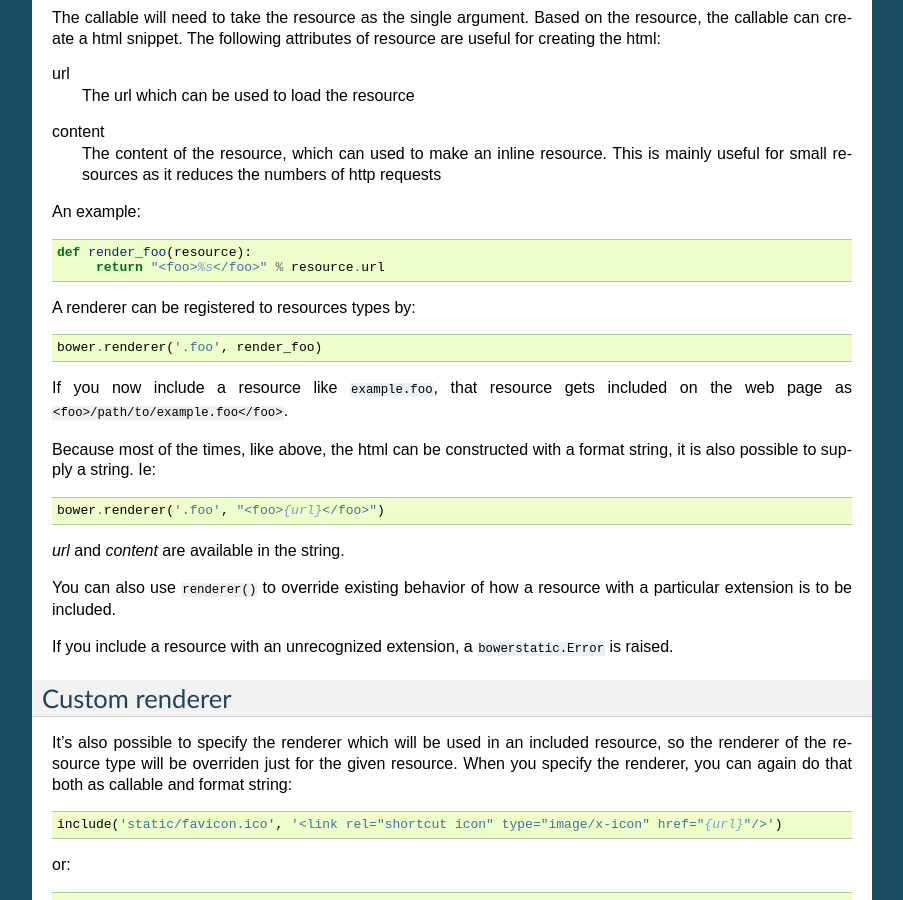
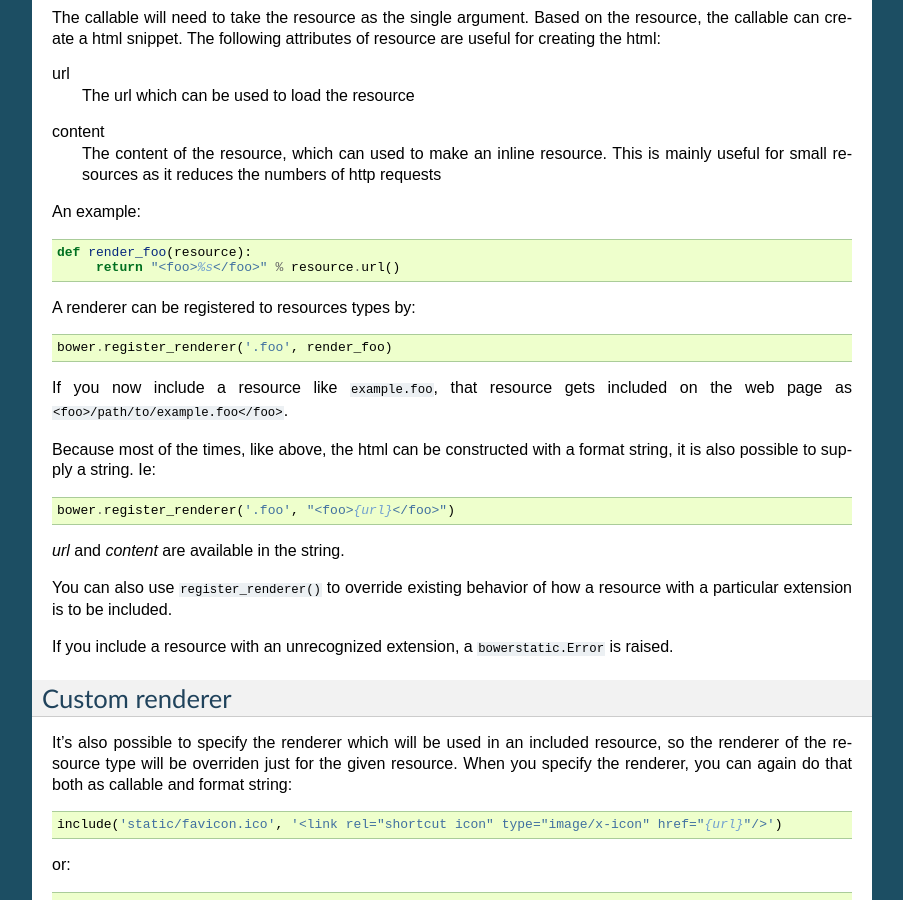
Before and after one commit to faassen/bowerstatic, a Sphinx documentation site: the page built from doc/integrating.rst, in a window 1280 px wide and 900 px high, scrolled down 2555 px. Shown: the whole window, without its empty margins (198-1101 px from the left). Built offline with Sphinx 7.4.7, drawn with Linux system fonts in a browser that asks for light colours.

Commit message:
Update integrating.rst

```diff
--- a/doc/integrating.rst
+++ b/doc/integrating.rst
@@ -173,11 +173,11 @@ content
 An example::
 
   def render_foo(resource):
-       return "<foo>%s</foo>" % resource.url
+       return "<foo>%s</foo>" % resource.url()
 
 A renderer can be registered to resources types by::
 
-  bower.renderer('.foo', render_foo)
+  bower.register_renderer('.foo', render_foo)
 
 If you now include a resource like ``example.foo``, that resource gets
 included on the web page as ``<foo>/path/to/example.foo</foo>``.
@@ -185,11 +185,11 @@ included on the web page as ``<foo>/path/to/example.foo</foo>``.
 Because most of the times, like above, the html can be constructed
 with a format string, it is also possible to supply a string. Ie::
 
-  bower.renderer('.foo', "<foo>{url}</foo>")
+  bower.register_renderer('.foo', "<foo>{url}</foo>")
 
 `url` and `content` are available in the string.
 
-You can also use ``renderer()`` to override existing behavior of how a
+You can also use ``register_renderer()`` to override existing behavior of how a
 resource with a particular extension is to be included.
 
 If you include a resource with an unrecognized extension, a
@@ -208,7 +208,7 @@ again do that both as callable and format string::
 
 or::
 
-   include('static/favicon.ico', lambda resource: '<link rel="shortcut icon" type="image/x-icon" href="' + resource.url + '"/>')
+   include('static/favicon.ico', lambda resource: '<link rel="shortcut icon" type="image/x-icon" href="' + resource.url() + '"/>')
 
 Rendering inline
 ----------------
```
